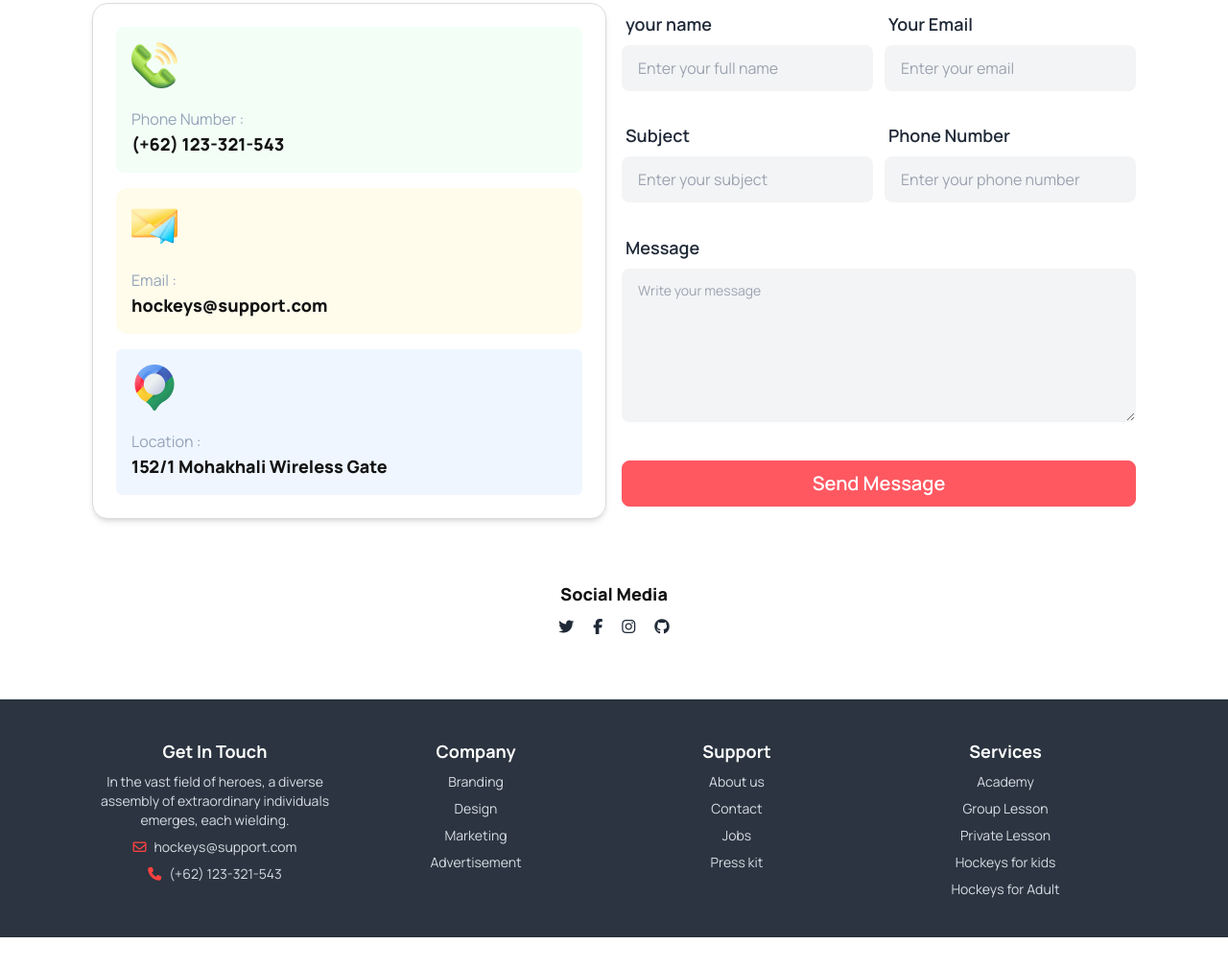
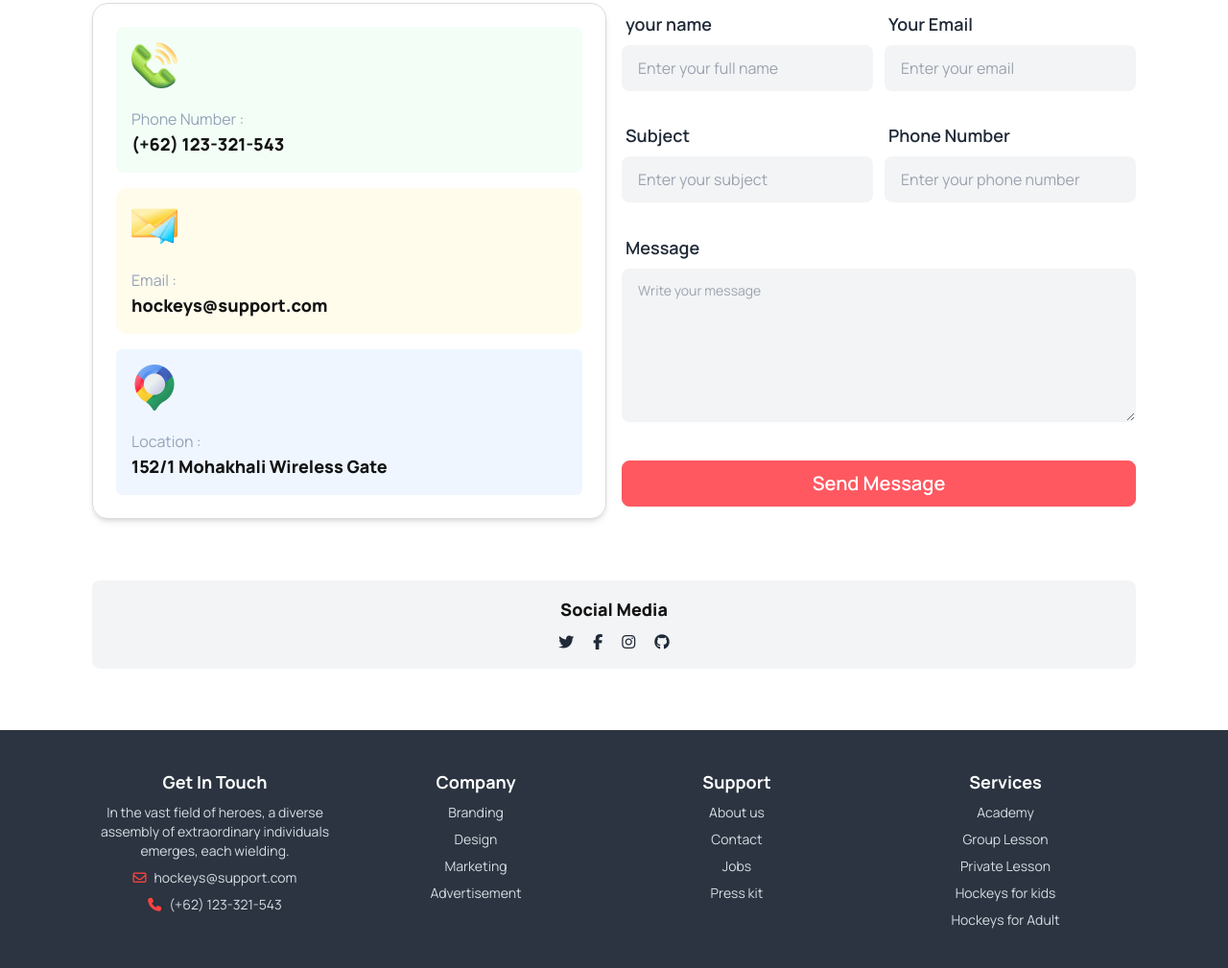
Before and after one commit to Mdshakilhossain141711/assignment-3, a plain HTML site: page index.html in a window 1280 px wide. Shown: the part 4034-5043 px from the top of the page at 96% size. Before the commit the page ends 5011 px from the top, so only its background shows below. Drawn offline with nearby package versions, Linux system fonts and the light colour scheme.

Commit message:
finish the work and some edit

```diff
--- a/index.html
+++ b/index.html
@@ -810,7 +810,7 @@
                 </div>
             </div>
 
-            <div class="text-center my-16">
+            <div class="text-center my-16 rounded-lg bg-gray-100 bg-opacity-3 py-4">
                 <p class="text-[#131313] text-lg font-extrabold mb-2">Social Media</p>
                 <div class="flex justify-center gap-5">
                     <span class="cursor-pointer"><i class="fa-brands fa-twitter"></i></span>
```
